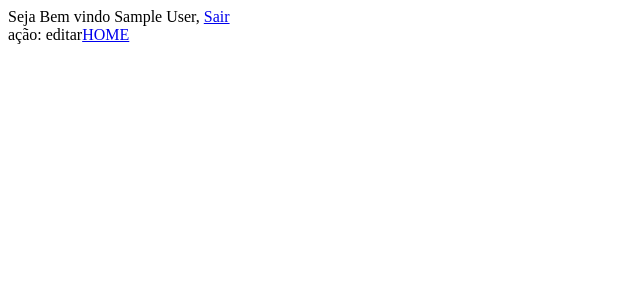
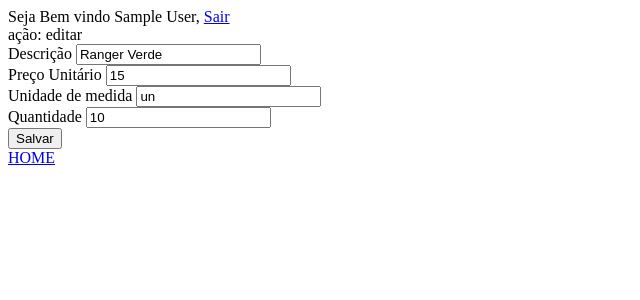
Before and after one commit to mabrito2019/loginRedBeans, a PHP site: page /projeto/produtos.php?acao=editar&id=4 in a window 1280 px wide. Shown: the top 300 px of the page, without its empty margins (0-640 px from the left). Run offline with PHP 8.4, Linux system fonts and the light colour scheme; the visitor is signed in with stand-in values (Sample User, id 1); data comes from the database, SQL or seed files in the repository; both versions use the stored data as it was after the commit.

Commit message:
modified:   produtos.php -m "Botão de excluir funcionando, agora falta o botão de editar"

```diff
--- a/produtos.php
+++ b/produtos.php
@@ -137,18 +137,43 @@ $id = R::store($bd_movimentacao);
   break;
 
 case 'excluir':
-  $id = $_GET['id'];
-  $excluir = R::find('produtos','id LIKE ?',['%'.$id.'%']);
+  $excluir = R::findOne('produtos', 'id = ?', [$_GET['id']]);
+  R::trash( $excluir );
+  header('location:produtos.php');
+  break;
 
-  foreach($excluir as $item){
-    echo $item->descricao;
-    echo 'teste';
-  }
+  case 'editar':
+    $editar = R::findOne('produtos', 'id = ?', [$_GET['id']]);
+?>
+    <form action="produtos.php?acao=editado&id=<?=$_GET['id']?>" method="post">
+          <label>Descrição</label>
+            <input id="descricao" type="text" name="descricao" value="<?=$editar->descricao?>" required></br>
 
+          <label>Preço Unitário</label>
+            <input id="preco " type="text" name="preco" value="<?=$editar->preco?>" required></br>
 
-  /*R::trash( $excluir ); //for one bean
-  header('location:produtos.php');*/
-  break;
+          <label>Unidade de medida</label>
+            <input id="unidade" type="text" name="unidade" value="<?=$editar->unidade?>" required></br>
+
+            <label>Quantidade</label>
+            <input id="quantidade" type="text" name="quantidade" value="<?=$editar->quantidade?>"></br>
+
+          <input id="submit" type="submit" Value="Salvar">
+        </form>
+
+<?php
+break;
+
+case 'editado':
+  $bd_produtos = R::load( 'produtos', );
+
+    $bd_produtos -> descricao = $_POST['descricao'];
+    $bd_produtos -> preco = $_POST['preco'];
+    $bd_produtos -> unidade = $_POST['unidade'];
+    $bd_produtos -> quantidade = $_POST['quantidade'];
+    R::store( $bd_produtos );
+
+break;
 };
 
 echo '<a href="index.php">HOME</a>';
```
Also changed, not shown: DBlogin.db.
